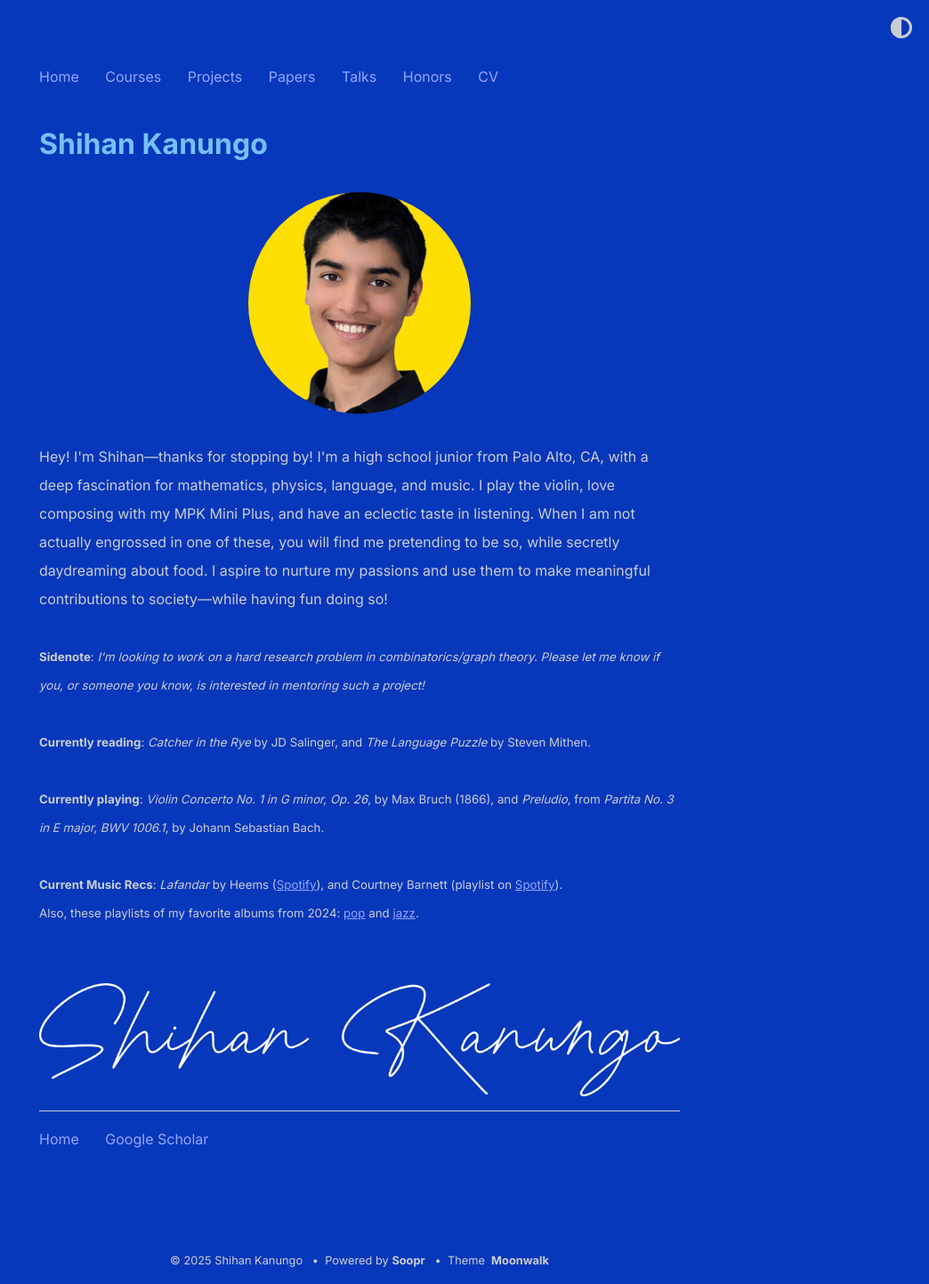
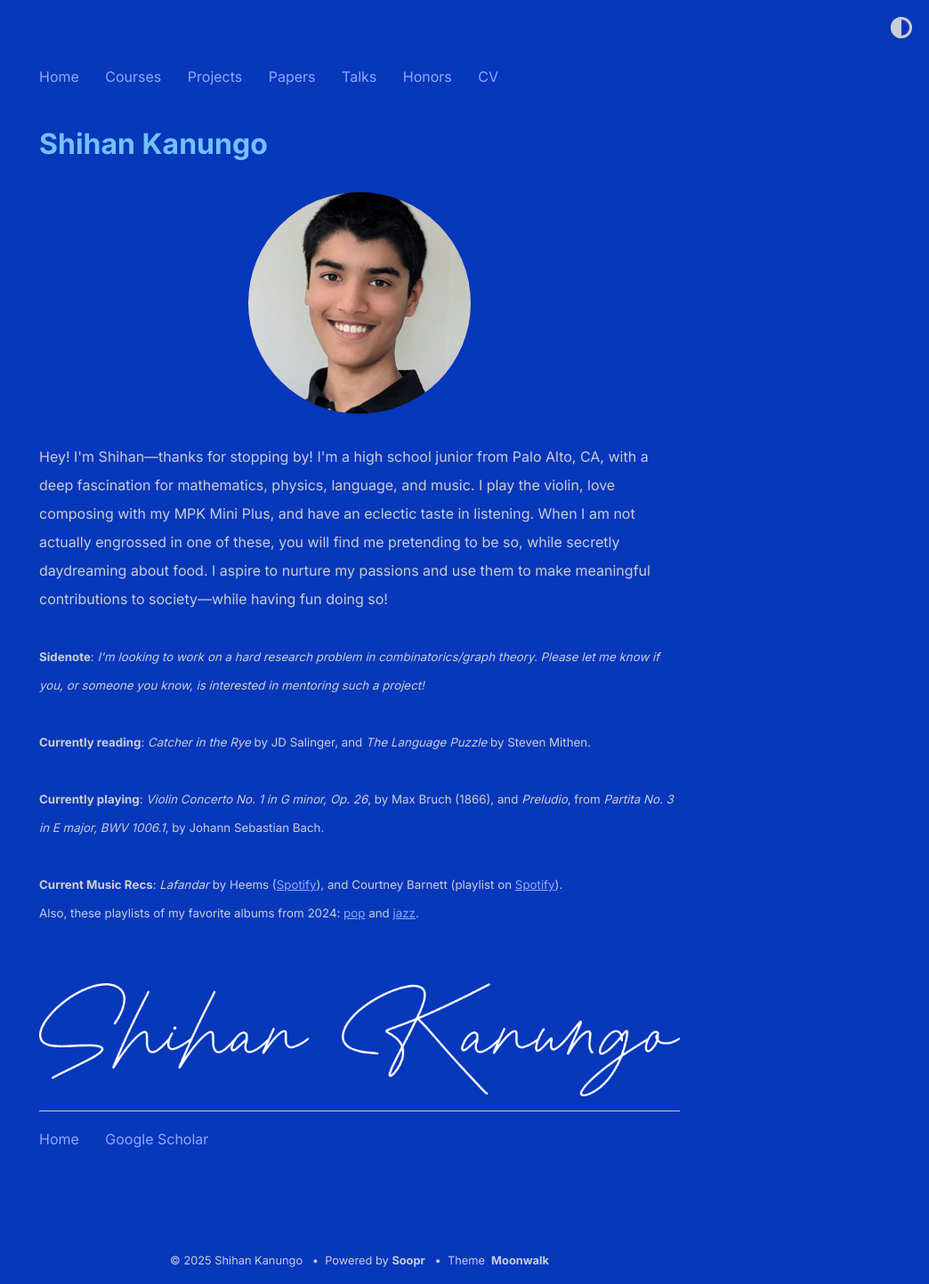
Before and after one commit to shihankanungo/shihankanungo.github.io, a Jekyll site: the page built from index.md, in a window 1280 px wide. Shown: the whole page at 89% size, without its empty margins (236-1280 px from the left). Built offline with Jekyll 4.4.1, drawn with Linux system fonts in a browser that asks for light colours.

Commit message:
Update _config.yml

```diff
--- a/_config.yml
+++ b/_config.yml
@@ -2,7 +2,7 @@
 author: Shihan Kanungo
 url: https://www.shihankanungo.github.io/shihanmoonwalk/ # root address of the site
 description: > # description of the site (multiple lines allowed)
-  <img src="photo-canary.png" alt="Avatar" style="width:250px; border-radius:50%;"> <br />
+  <img src="photo.png" alt="Avatar" style="width:250px; border-radius:50%;"> <br />
   Hey! I'm Shihan&mdash;thanks for stopping by! I'm a high school junior from Palo Alto, CA, with a deep fascination for mathematics, physics, language, and music. I play the violin, love composing with my MPK Mini Plus, and have an eclectic taste in listening. When I am not actually engrossed in one of these, you will find me pretending to be so, while secretly daydreaming about food. I aspire to nurture my passions and use them to make meaningful contributions to society&mdash;while having fun doing so!
           <br /><br />
 
```
